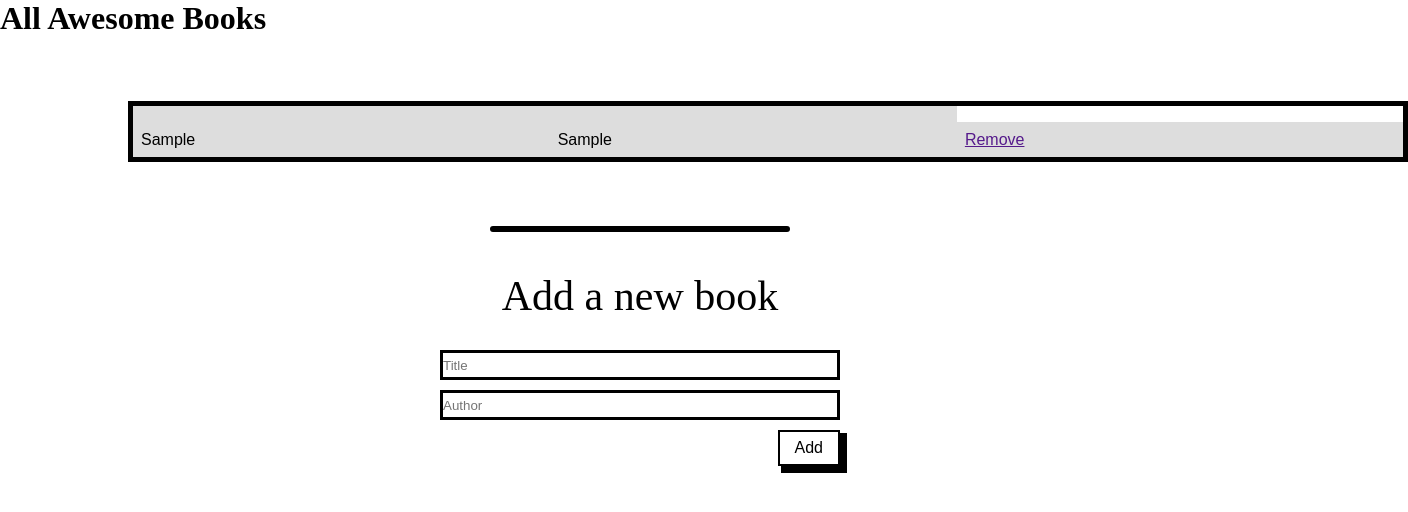
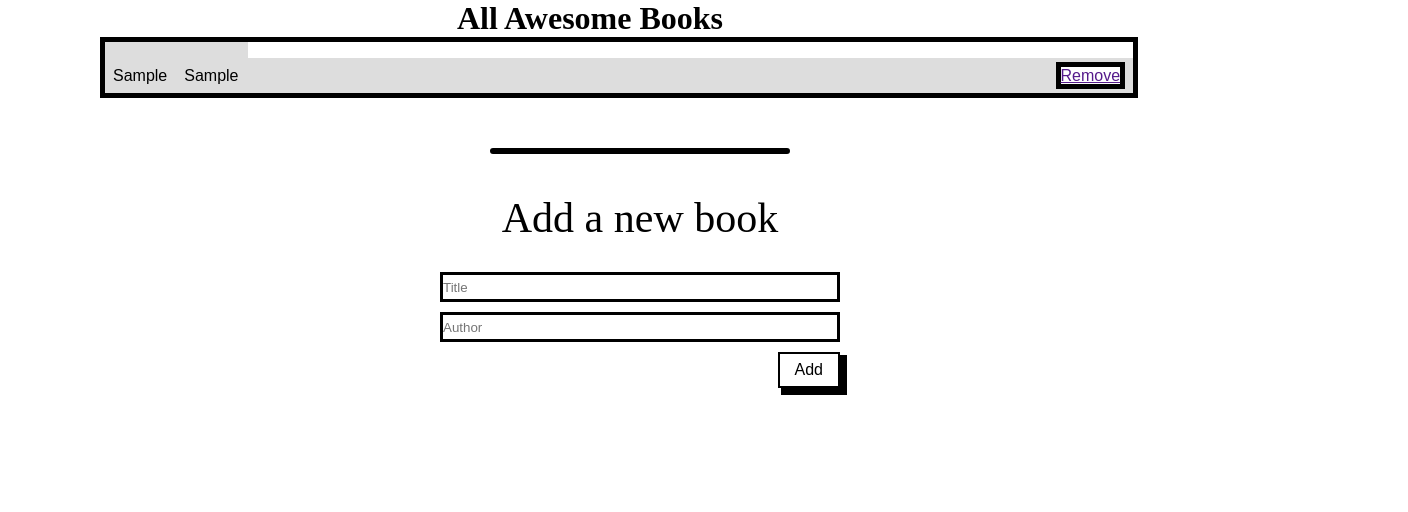
Before and after one commit to Lul-Abdifan/Awesome-Books, a plain HTML site: page index.html in a window 1280 px wide. Both pictures are taken after typing "Sample", "Sample" into the empty fields and a click on the input "Add". Shown: the whole page, 1408 px wide, since content can reach past the window. Drawn offline with Linux system fonts and the light colour scheme.

```diff
--- a/style.css
+++ b/style.css
@@ -3,11 +3,16 @@
     margin:0;
     box-sizing: border-box;
 }
+.dataContainer{
+    margin-left:100px;
+    margin-right: 200px;
 
 
 
-
-
+}
+.dataContainer h1 {
+    text-align: center;
+}
 
 table {
     font-family: arial, sans-serif;
@@ -15,8 +20,14 @@
     width: 100%;
     border: 5px solid black;
     padding-right:300px;
-    margin:5% 10%;
+    margin-bottom: 50px;
 
+  }
+  .delete{
+    background-color: #ffffff;
+
+    margin-left:800px;
+    border:5px  solid black;
   }
   td, th {
     border: 1px solid #dddddd;
```
Also changed, not shown: index.html (+0 -16 lines).
